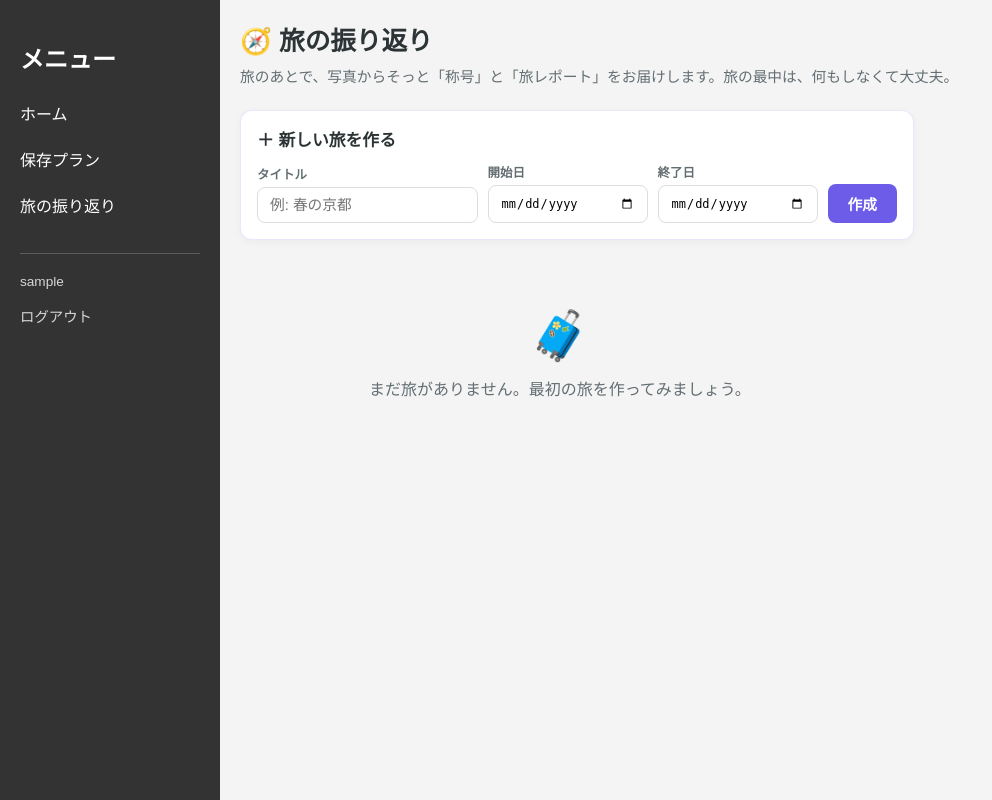
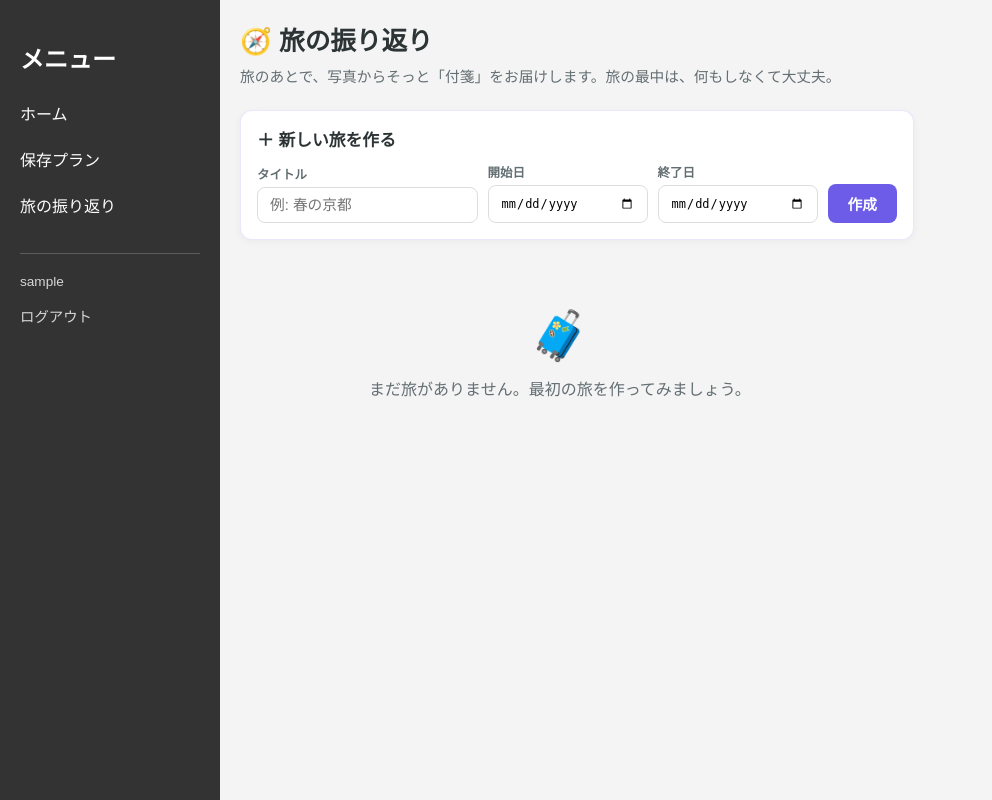
Before and after one commit to sabatexima/tabimate, a Flask app: page /reflection/ in a window 1280 px wide. Shown: the whole page, without its empty margins (0-992 px from the left). Run offline with Flask 3, Linux system fonts and the light colour scheme; the visitor is signed in with stand-in values (Sample User, id 1); data that the repository does not hold is empty.

Commit message:
一覧のリード文を付箋に合わせて更新
削除済みの「称号」「旅レポート」への言及を「付箋」に修正。

Co-Authored-By: Claude Opus 4.7 <noreply@anthropic.com>

```diff
--- a/src/templates/reflection/index.html
+++ b/src/templates/reflection/index.html
@@ -112,7 +112,7 @@
 
 {% block content %}
 <div class="page-header"><h1>🧭 旅の振り返り</h1></div>
-<p class="page-lead">旅のあとで、写真からそっと「称号」と「旅レポート」をお届けします。旅の最中は、何もしなくて大丈夫。</p>
+<p class="page-lead">旅のあとで、写真からそっと「付箋」をお届けします。旅の最中は、何もしなくて大丈夫。</p>
 
 <div class="new-trip">
   <h2>＋ 新しい旅を作る</h2>
```
